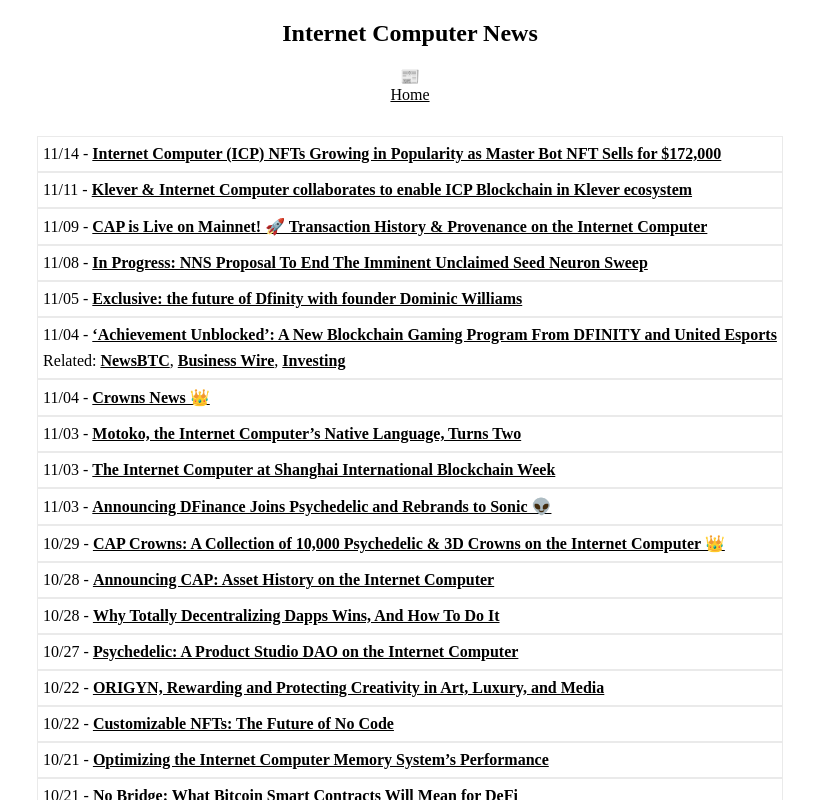
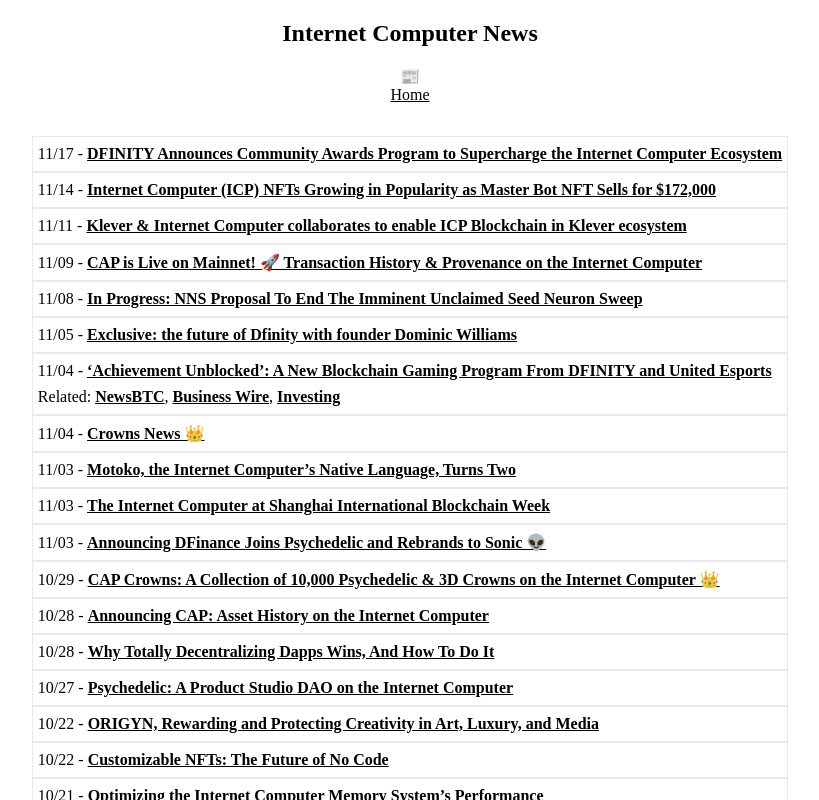
Before and after one commit to rjlucasm/ictoday, a Next.js app: page /news/2021 in a window 1280 px wide. Shown: the top 800 px of the page, without its empty margins (230-1049 px from the left). Built offline with nearby package versions, Linux system fonts and the light colour scheme.

Commit message:
News 11/17

```diff
--- a/components/topnews.js
+++ b/components/topnews.js
@@ -2,7 +2,7 @@
 
 const Topnews = () => (
     <div className="topnews">
-        <p><a href="https://beincrypto.com/internet-computer-icp-nfts-growing-in-popularity-as-master-bot-nft-sells-for-172000/" target="_blank" rel="noopener noreferrer">Internet Computer (ICP) NFTs Growing in Popularity as Master Bot NFT Sells for $172,000</a></p>
+        <p><a href="https://medium.com/dfinity/dfinity-announces-community-awards-program-to-supercharge-the-internet-computer-ecosystem-3c2eab6a4b98" target="_blank" rel="noopener noreferrer">DFINITY Announces Community Awards Program to Supercharge the Internet Computer Ecosystem</a></p>
         <Link href="/news/2021"><a style={{ color: 'inherit' }, {fontWeight: 'bold'}}>+News</a></Link>
     </div>
 );
--- a/pages/index.js
+++ b/pages/index.js
@@ -27,7 +27,7 @@
         <meta name="google-site-verification" content="3fDCrJUUQIo7GSYLlE-KnTSiesID0eUY3QJo0tys0wI" />
       </Head>
 
-      {/* <Topnews/> */}
+      <Topnews/>
 
       <main className="main">
         {/* <div className="highlights">
--- a/pages/news/2021.js
+++ b/pages/news/2021.js
@@ -17,6 +17,9 @@
             <Link href="/"><a style={{ color: 'inherit' }}>Home</a></Link>
 
             <div className="pagesgrid">
+            <div className="pagescard">11/17 -&nbsp;
+                <a href="https://medium.com/dfinity/dfinity-announces-community-awards-program-to-supercharge-the-internet-computer-ecosystem-3c2eab6a4b98" target="_blank" rel="noopener noreferrer">DFINITY Announces Community Awards Program to Supercharge the Internet Computer Ecosystem</a>
+            </div>
             <div className="pagescard">11/14 -&nbsp;
                 <a href="https://beincrypto.com/internet-computer-icp-nfts-growing-in-popularity-as-master-bot-nft-sells-for-172000/" target="_blank" rel="noopener noreferrer">Internet Computer (ICP) NFTs Growing in Popularity as Master Bot NFT Sells for $172,000</a>
             </div>
```
